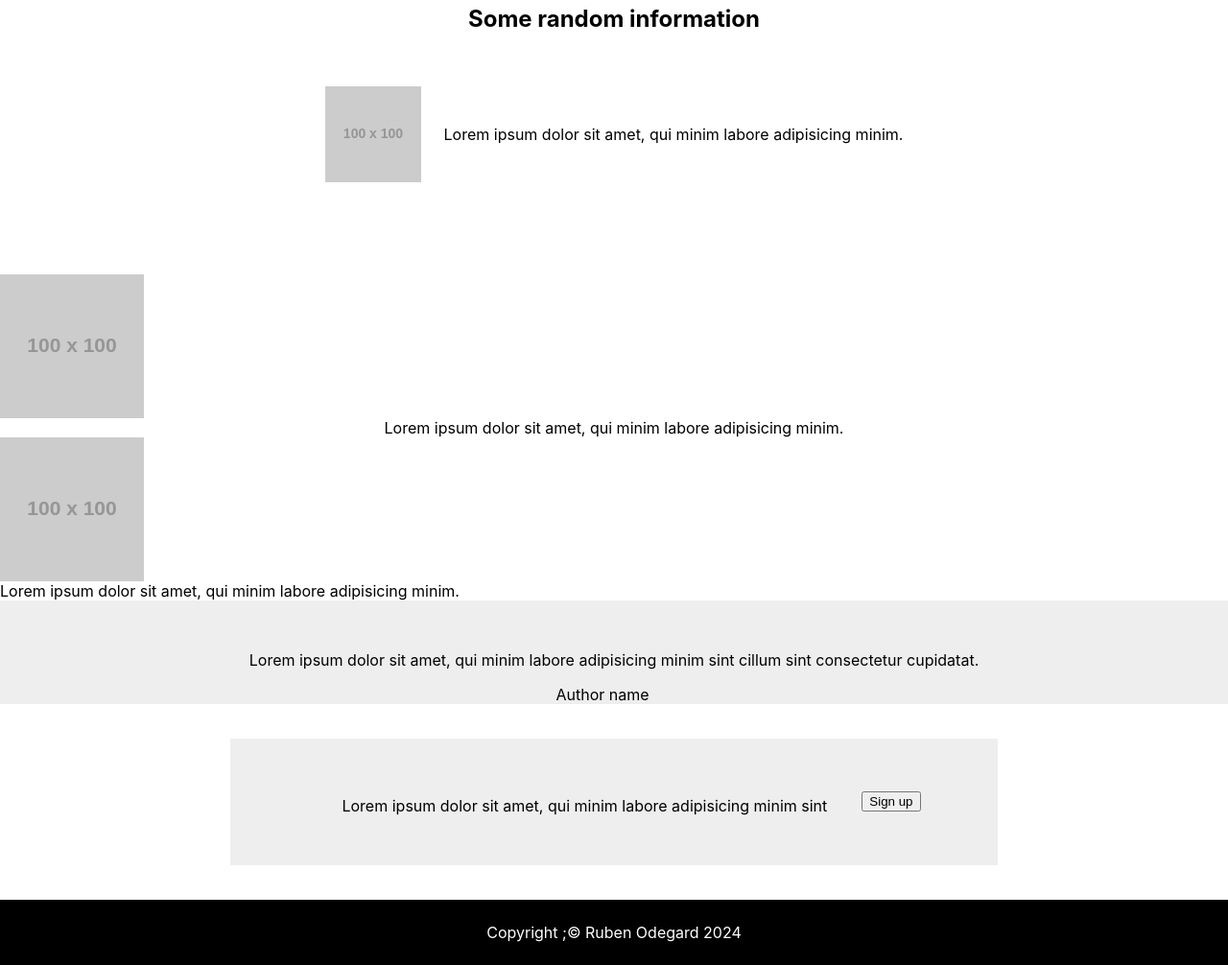
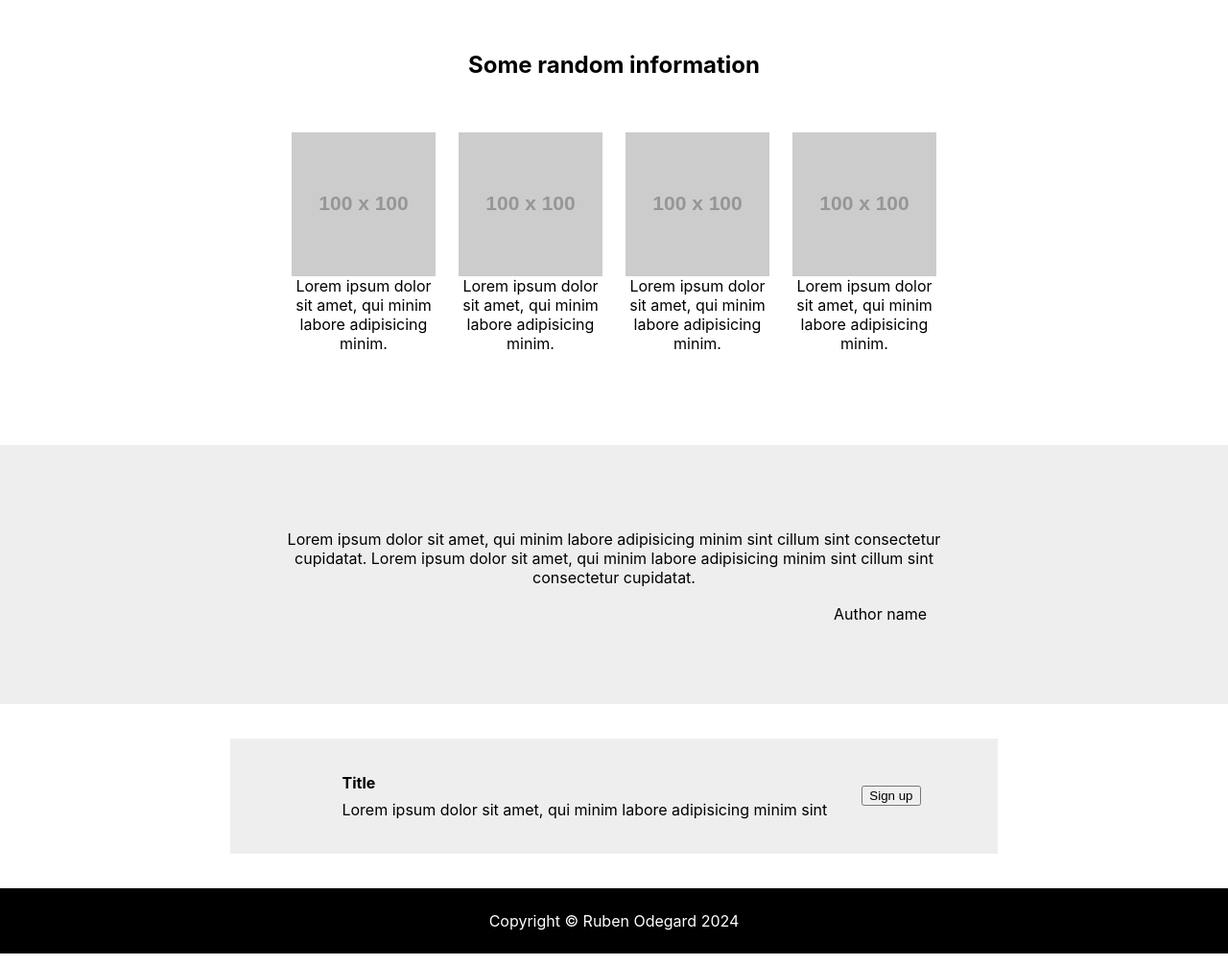
Before and after one commit to RubenOdegard/the-odin-project, a plain HTML site: page foundations/landing-page/index.html in a window 1280 px wide. Shown: the part 451-1457 px from the top of the page at 96% size. Drawn offline with Linux system fonts and the light colour scheme; placeholder pictures from the web are drawn by us.

Commit message:
Updated base html, all sections in place

```diff
--- a/foundations/landing-page/index.html
+++ b/foundations/landing-page/index.html
@@ -23,58 +23,85 @@
 
     <main>
       <div class="hero-section">
+        <div class="hero-container">
           <div class="hero-text">
             <h1>This website is awesome</h1>
             <p>
-            Lorem ipsum dolor sit amet, qui minim labore adipisicing minim sint
-            cillum sint consectetur cupidatat.
+              Lorem ipsum dolor sit amet, qui minim labore adipisicing minim
+              sint cillum sint consectetur cupidatat.
             </p>
             <button>Sign up</button>
           </div>
           <img src="https://placehold.co/370x200" class="hero-image" />
         </div>
+      </div>
 
       <div class="information-section">
         <h2>Some random information</h2>
         <div class="information-card-container">
+          <div class="information-card">
+            <img
+              src="https://placehold.co/100x100"
+              class="information-card-image"
+            />
 
-          <div class="information-card">
-            <img src="https://placehold.co/100x100" class="information-card-image"></div>
             <div class="information-card-text">
               Lorem ipsum dolor sit amet, qui minim labore adipisicing minim.
             </div>
           </div>
 
+          <div class="information-card">
+            <img
+              src="https://placehold.co/100x100"
+              class="information-card-image"
+            />
 
-          <div class="information-card">
-            <img src="https://placehold.co/100x100" class="information-card-image"></div>
             <div class="information-card-text">
               Lorem ipsum dolor sit amet, qui minim labore adipisicing minim.
             </div>
           </div>
 
+          <div class="information-card">
+            <img
+              src="https://placehold.co/100x100"
+              class="information-card-image"
+            />
+
+            <div class="information-card-text">
+              Lorem ipsum dolor sit amet, qui minim labore adipisicing minim.
+            </div>
+          </div>
 
           <div class="information-card">
-            <img src="https://placehold.co/100x100" class="information-card-image"></div>
+            <img
+              src="https://placehold.co/100x100"
+              class="information-card-image"
+            />
+
             <div class="information-card-text">
               Lorem ipsum dolor sit amet, qui minim labore adipisicing minim.
             </div>
           </div>
         </div>
+      </div>
 
       <div class="testimonial-section">
+        <div class="testimonial-container">
           <p class="testimonial-text">
             Lorem ipsum dolor sit amet, qui minim labore adipisicing minim sint
-          cillum sint consectetur cupidatat.
+            cillum sint consectetur cupidatat. Lorem ipsum dolor sit amet, qui
+            minim labore adipisicing minim sint cillum sint consectetur
+            cupidatat.
           </p>
           <span class="testimonial-author">Author name</span>
+        </div>
       </div>
 
       <div class="cta-section">
         <div class="cta-container">
           <div class="cta-text-container">
-            <h4 class="cta-text"></h4>
-            <p>
+            <h4 class="cta-title">Title</h4>
+            <p class="cta-text">
               Lorem ipsum dolor sit amet, qui minim labore adipisicing minim
               sint
             </p>
@@ -83,6 +110,6 @@
         </div>
       </div>
     </main>
-    <div class="footer">Copyright ;&copy; Ruben Odegard 2024</div>
+    <div class="footer">Copyright &copy; Ruben Odegard 2024</div>
   </body>
 </html>
```
Lines whose indentation alone changed are shown as unchanged.
